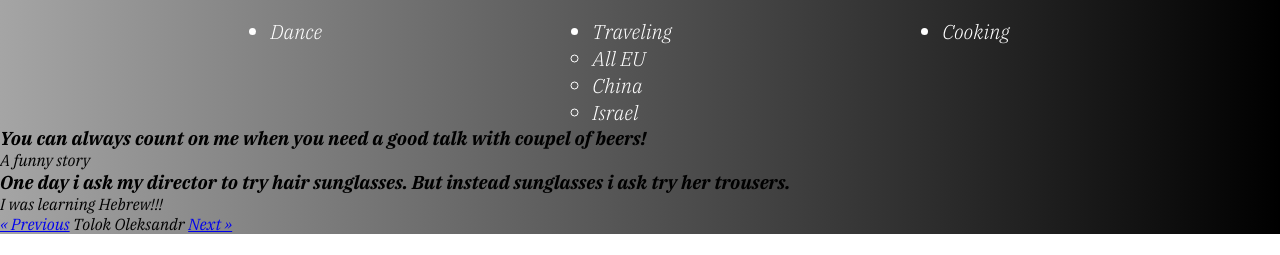
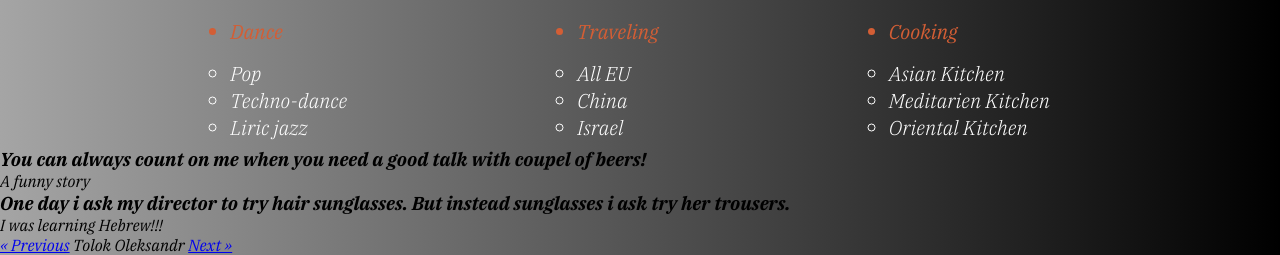
Before and after one commit to alex197925/css-introduction, a plain HTML site: page index.html in a window 1280 px wide. Shown: the part 755-1010 px from the top of the page. Before the commit the page ends 989 px from the top, so only its background shows below. Drawn offline with Linux system fonts and the light colour scheme.

Commit message:
Add more Hobbies and more css tohobbies section

```diff
--- a/index.html
+++ b/index.html
@@ -62,11 +62,17 @@
     <h4>Hobbies</h4>
     <div class="hobbies">
       <ul>
-        <li>Dance</li>
+        <li class="color">Dance</li>
+        <ul>
+          <li>Pop</li>
+          <li>Techno-dance</li>
+          <li>Liric jazz</li>
+        </ul>
       </ul>
       <ul>
-        <li>
+        <li class="color">
           Traveling
+          </li>
           <ul>
             <li>All EU</li>
             <li>China</li>
@@ -75,7 +81,12 @@
         </li>
       </ul>
       <ul>
-        <li>Cooking</li>
+        <li class="color">Cooking</li>
+        <ul>
+          <li>Asian Kitchen</li>
+          <li>Meditarien Kitchen</li>
+          <li>Oriental Kitchen</li>
+        </ul>
       </ul>
     </div>
 
--- a/style.css
+++ b/style.css
@@ -109,3 +109,13 @@ h4 {
 .hobbies li {
   font-size: 20px;
 }
+
+.color {
+  color: #d35e35;
+  font-weight: 400;
+  margin-bottom: 15px;
+}
+
+.hobbies ul {
+  padding-bottom: 3px;
+}
```
